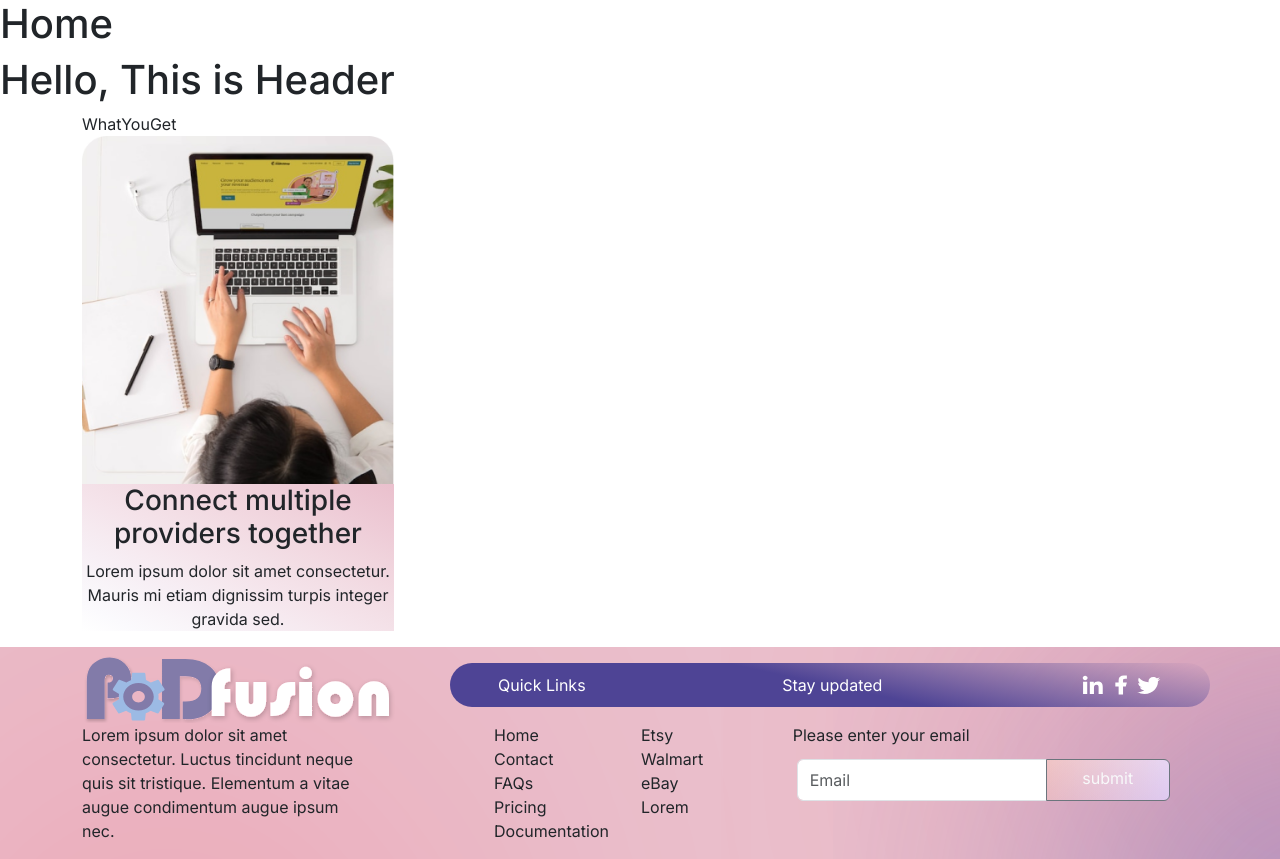
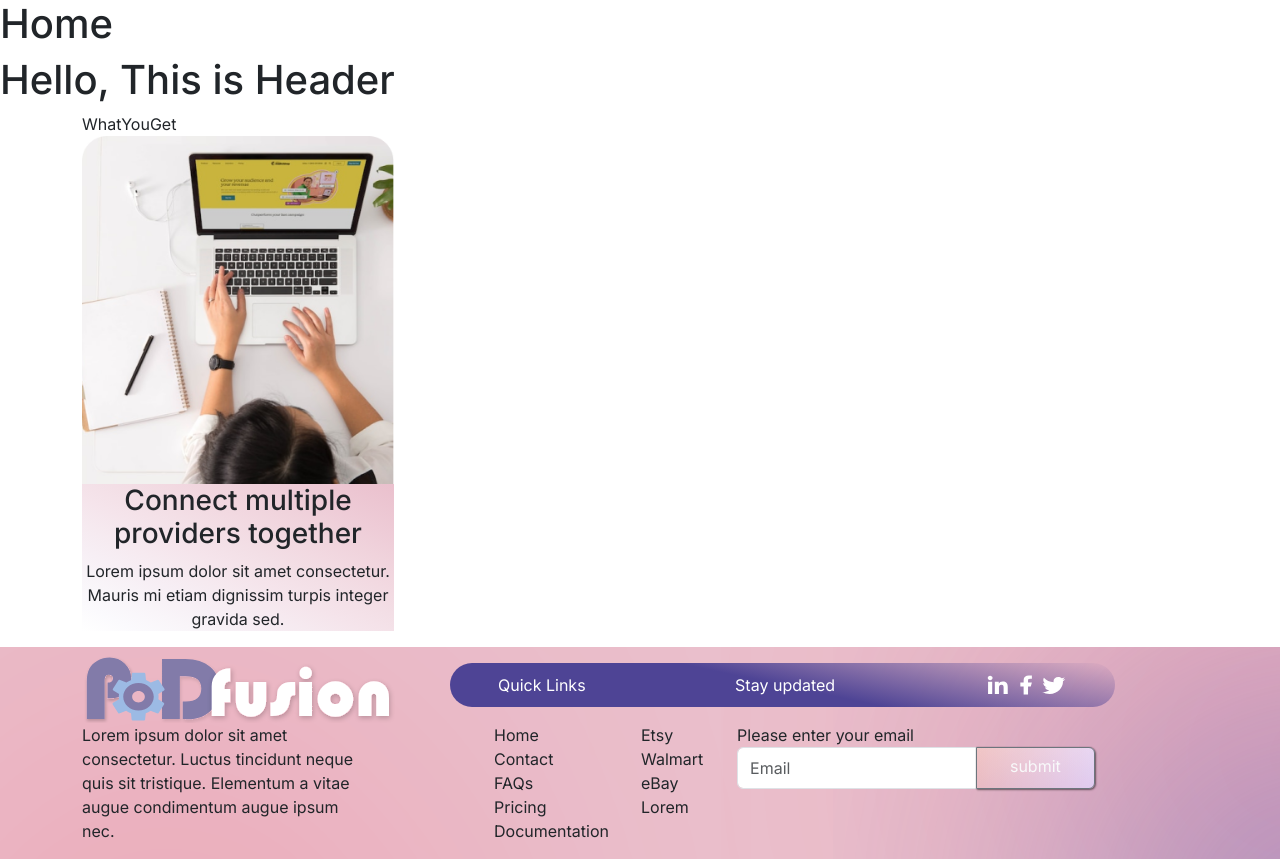
Before and after one commit to ShubhSamyo/podfusion-portfolio, a Next.js app: page / in a window 1280 px wide. Built offline with nearby package versions, Linux system fonts and the light colour scheme.

Commit message:
footerchange

```diff
--- a/src/componants/footer/index.css
+++ b/src/componants/footer/index.css
@@ -25,6 +25,7 @@
 } */
 
 .btn {
+  border-radius: 15px;
   background: linear-gradient(
       0deg,
       rgba(255, 255, 255, 0.4) 0%,
@@ -66,4 +67,7 @@
       rgba(255, 122, 0, 0.15) 100%
     ),
     rgba(255, 0, 77, 0.6);
+  /* Drop shadow */
+  box-shadow: 0px 0px 1px 0px rgba(0, 0, 0, 0.5),
+    1px 1px 2px 0px rgba(0, 0, 0, 0.48);
 }
--- a/src/componants/footer/index.tsx
+++ b/src/componants/footer/index.tsx
@@ -67,10 +67,11 @@ export default function Footer() {
             <div className="col-4 left_section">
               <img src="logo.svg" />
             </div>
-            <div className="col-8 right_sectioin px-5  d-flex align-items-center justify-content-between">
-              <div className="quick-links">
+            <div className="col-7 right_sectioin px-5  d-flex align-items-center justify-content-between">
+              <div className="col-3 quick-links">
                 <span> Quick Links</span>
               </div>
+              <div className="col-7 sec d-flex justify-content-between">
                 <div className="footer-stay">
                   <span> Stay updated</span>
                 </div>
@@ -89,6 +90,7 @@ export default function Footer() {
                 </div>
               </div>
             </div>
+          </div>
 
           <div className="row">
             <div className="col-4 left_section1">
@@ -102,7 +104,7 @@ export default function Footer() {
               <br />
               nec.
             </div>
-            <div className="col-8 right_section2  d-flex  justify-content-between ">
+            <div className="col-7 right_section2  d-flex  justify-content-between ">
               <div className="col-3 left d-flex justify-content-evenly">
                 <div className="footer_link1">
                   <ul>
@@ -122,7 +124,7 @@ export default function Footer() {
                 </div>
               </div>
 
-              <div className="col-7 right px-4">
+              <div className="col-7 right px-2">
                 <div className="email-input-wrapper">
                   <div className="email-title-heading">
                     Please enter your email
@@ -132,8 +134,7 @@ export default function Footer() {
                   //     sendEmail(data);
                   //   })}
                   >
-                    <div className="input_group1 mt-2">
-                      <div className=" input-group p-1 rounded-5 ">
+                    <div className=" input-group  rounded-5 ">
                       <input
                         // {...register("email")}
                         type="text"
@@ -148,7 +149,6 @@ export default function Footer() {
                       >
                         submit
                       </button>
-                      </div>
                     </div>
 
                     <div className="text-danger error-msg">
```
Lines whose indentation alone changed are shown as unchanged.
